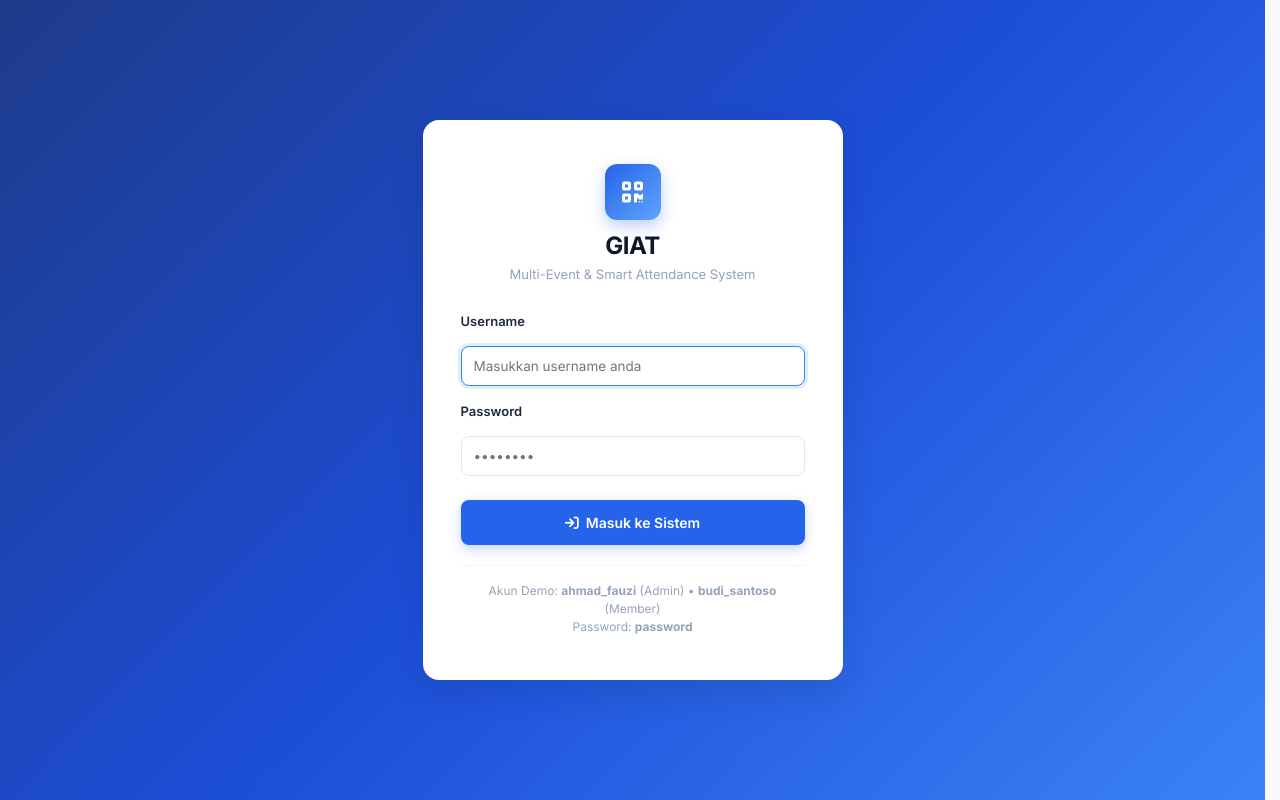
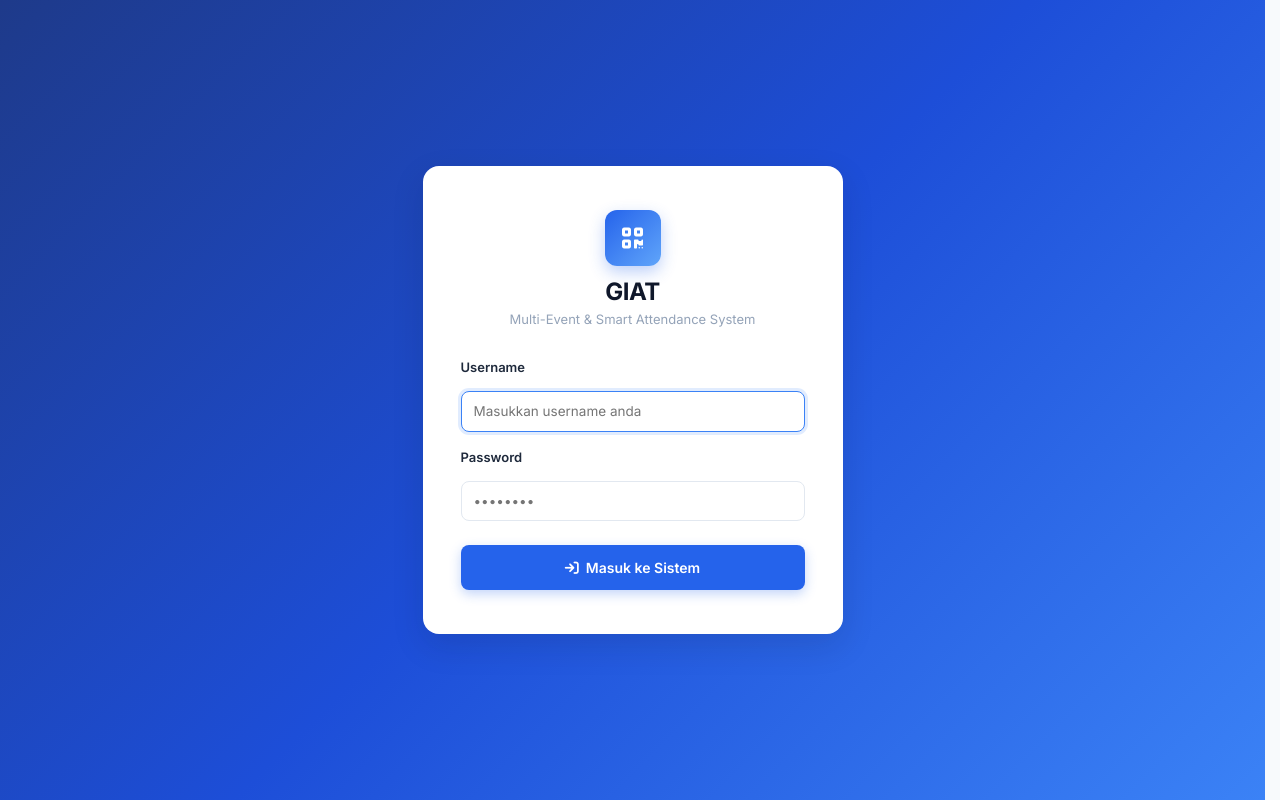
Before and after one commit to bwx1y/Giat, a PHP site: page / in a window 1280 px wide. Run offline with PHP 8.4, Linux system fonts and the light colour scheme; some libraries are stand-ins or nearby versions.

Commit message:
redesign

```diff
--- a/public/components/login.php
+++ b/public/components/login.php
@@ -7,21 +7,21 @@
     </div>
 
     <?php if (has_error('csrf_token')): ?>
-      <div style="background:#fee2e2; border:1px solid #f87171; color:#991b1b; padding:10px 14px; border-radius:8px; font-size:13px; margin-bottom:14px; display:flex; align-items:center; gap:8px;">
+      <div class="alert-danger">
         <i class="fa-solid fa-circle-exclamation"></i>
         <span><?= htmlspecialchars(error('csrf_token')) ?></span>
       </div>
     <?php endif; ?>
 
     <?php if (has_error('username')): ?>
-      <div style="background:#fee2e2; border:1px solid #f87171; color:#991b1b; padding:10px 14px; border-radius:8px; font-size:13px; margin-bottom:14px; display:flex; align-items:center; gap:8px;">
+      <div class="alert-danger">
         <i class="fa-solid fa-circle-exclamation"></i>
         <span><?= htmlspecialchars(error('username')) ?></span>
       </div>
     <?php endif; ?>
 
     <?php if (has_error('password')): ?>
-      <div style="background:#fee2e2; border:1px solid #f87171; color:#991b1b; padding:10px 14px; border-radius:8px; font-size:13px; margin-bottom:14px; display:flex; align-items:center; gap:8px;">
+      <div class="alert-danger">
         <i class="fa-solid fa-circle-exclamation"></i>
         <span><?= htmlspecialchars(error('password')) ?></span>
       </div>
@@ -37,13 +37,10 @@
         <label>Password</label>
         <input type="password" name="password" id="login-password" placeholder="••••••••" required />
       </div>
-      <button type="submit" class="btn-primary" style="width:100%; margin-top:8px;">
+      <button type="submit" class="btn-primary login-submit-btn">
         <i class="fa-solid fa-arrow-right-to-bracket"></i>&nbsp; Masuk ke Sistem
       </button>
     </form>
 
-    <div style="margin-top:20px; padding-top:16px; border-top:1px solid var(--slate-100); font-size:12px; color:var(--slate-400); text-align:center;">
-      Akun Demo: <strong>ahmad_fauzi</strong> (Admin) &bull; <strong>budi_santoso</strong> (Member)<br>Password: <strong>password</strong>
-    </div>
   </div>
 </div>
```
